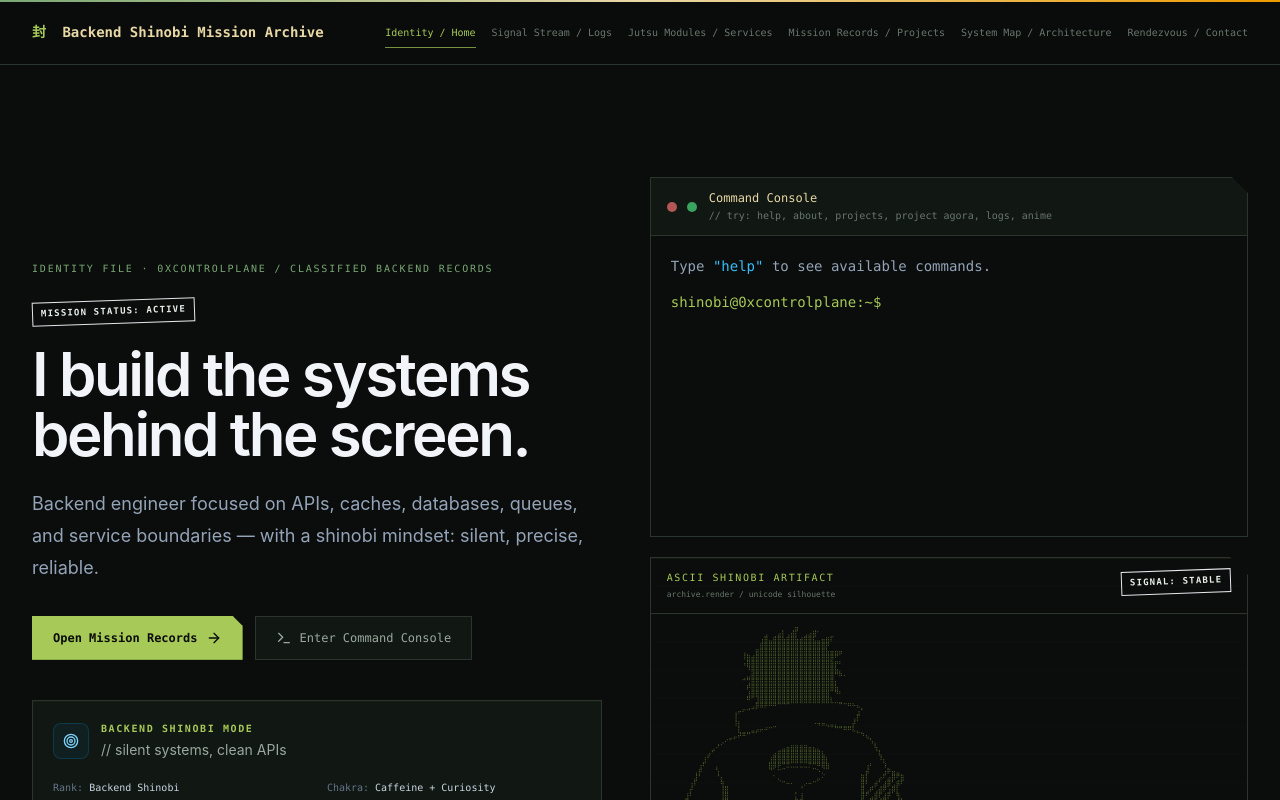
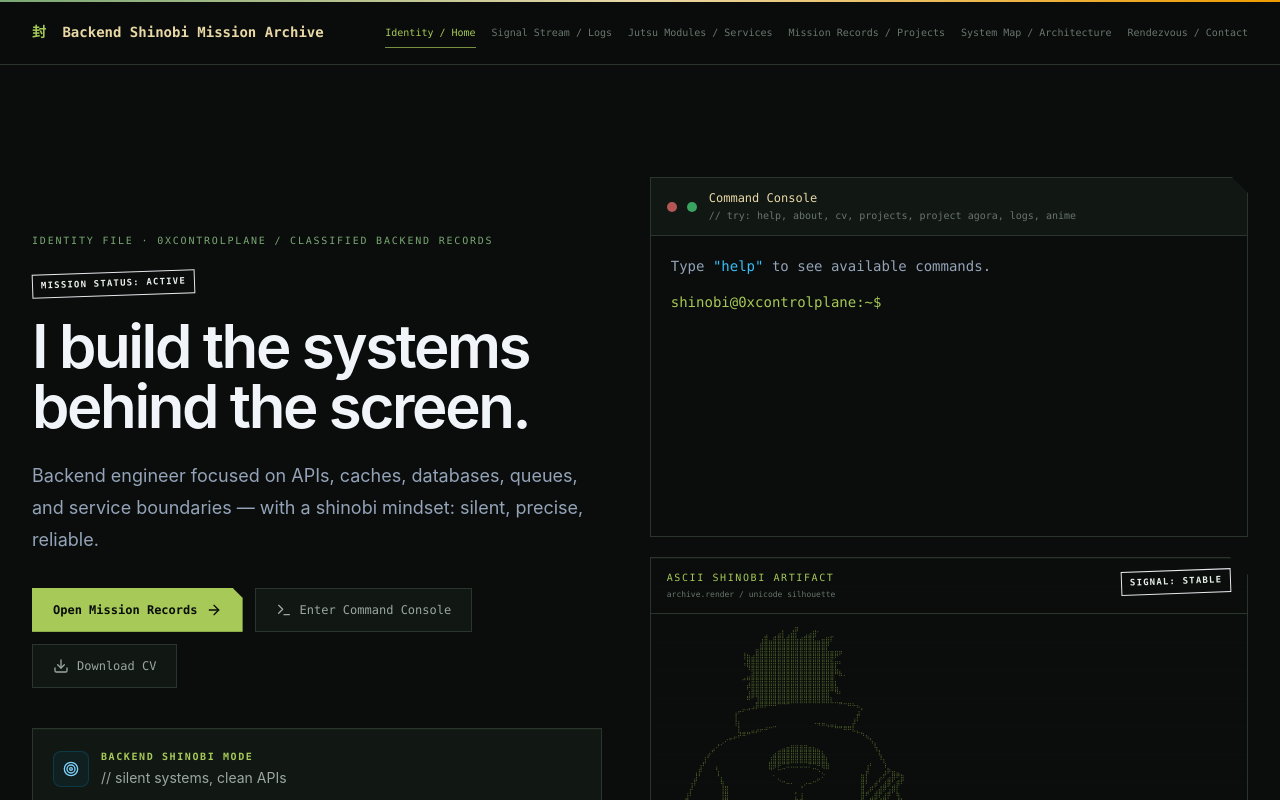
Before and after one commit to 0xEbrahim/Ninja-portfolio, a React (Vite) app: page / in a window 1280 px wide. Shown: the top 800 px of the page. Built offline with nearby package versions, Linux system fonts and the light colour scheme.

Commit message:
feat: added cv

```diff
--- a/src/components/ContactSection.tsx
+++ b/src/components/ContactSection.tsx
@@ -1,6 +1,7 @@
-import { ArrowUpRight, Github, Linkedin, Mail } from "lucide-react";
+import { ArrowUpRight, Download, Github, Linkedin, Mail } from "lucide-react";
 import { FadeIn } from "./motion/FadeIn";
 import { StampBadge } from "./archive/StampBadge";
+import { cvFileName, cvUrl } from "../lib/cv";
 
 export function ContactSection() {
   return (
@@ -21,6 +22,12 @@ export function ContactSection() {
             <a href="https://github.com/0xEbrahim" target="_blank" rel="noreferrer" className="button-secondary">
               <Github className="h-4 w-4" /> GitHub <ArrowUpRight className="h-3.5 w-3.5" />
             </a>
+            <div className="w-full sm:basis-full lg:max-w-xs">
+              <a href={cvUrl} download={cvFileName} className="button-secondary shinobi-slash-hover w-full">
+                <Download className="h-4 w-4" /> Download CV
+              </a>
+              <p className="mt-2 font-mono text-[10px] leading-5 text-[#69766D]">Grab the PDF version of my backend engineering profile.</p>
+            </div>
           </div>
         </div>
       </FadeIn>
--- a/src/components/HeroSection.tsx
+++ b/src/components/HeroSection.tsx
@@ -1,10 +1,11 @@
-import { ArrowRight, Target, Terminal } from "lucide-react";
+import { ArrowRight, Download, Target, Terminal } from "lucide-react";
 import { InteractiveTerminal } from "./InteractiveTerminal";
 import { FadeIn } from "./motion/FadeIn";
 import { MagneticCard } from "./motion/MagneticCard";
 import { triggerShuriken } from "./motion/ShurikenBurst";
 import { StampBadge } from "./archive/StampBadge";
 import { AsciiShinobiArtifact } from "./AsciiShinobiArtifact";
+import { cvFileName, cvUrl } from "../lib/cv";
 
 export function HeroSection() {
   function handleEnterConsole() {
@@ -34,6 +35,7 @@ export function HeroSection() {
           <div className="mt-8 flex flex-col gap-3 sm:flex-row sm:flex-wrap">
             <a href="#projects" className="button-primary shinobi-slash-hover w-full sm:w-auto">Open Mission Records <ArrowRight className="h-4 w-4" /></a>
             <button type="button" className="button-secondary shinobi-slash-hover w-full sm:w-auto" onClick={handleEnterConsole}><Terminal className="h-4 w-4" /> Enter Command Console</button>
+            <a href={cvUrl} download={cvFileName} className="button-secondary shinobi-slash-hover w-full sm:w-auto"><Download className="h-4 w-4" /> Download CV</a>
           </div>
           <button
             type="button"
--- a/src/components/InteractiveTerminal.tsx
+++ b/src/components/InteractiveTerminal.tsx
@@ -4,6 +4,7 @@ import { findProject, projects } from "../data/projects";
 import { logPool } from "../data/logs";
 import { triggerShuriken } from "./motion/ShurikenBurst";
 import { pulseSection } from "../lib/sectionPulse";
+import { cvFileName, cvUrl } from "../lib/cv";
 
 type OutputLine = {
   id: string;
@@ -54,7 +55,7 @@ function lineTargets(content: ReactNode): number[] {
 
 function typeModeFor(command: string): TypeMode {
   const base = command.toLowerCase().split(/\s+/)[0];
-  return ["help", "projects", "repos", "ls", "logs", "anime", "shinobi", "naruto", "history", "about", "profile", "cv"].includes(base) ? "line" : "char";
+  return ["help", "projects", "repos", "ls", "logs", "anime", "shinobi", "naruto", "history", "about", "profile", "cv", "resume"].includes(base) ? "line" : "char";
 }
 
 const helpItems = [
@@ -62,7 +63,8 @@ const helpItems = [
   ["whoami", "show compact identity summary"],
   ["about", "show detailed profile dossier"],
   ["profile", "alias for about"],
-  ["cv", "show CV-based backend profile"],
+  ["cv", "show CV download link"],
+  ["resume", "alias for cv"],
   ["skills / stack", "show backend skills and technologies"],
   ["projects / repos / ls", "show project index"],
   ["project <name> / repo <name>", "inspect a project"],
@@ -222,7 +224,7 @@ export function InteractiveTerminal() {
     const argument = args.join(" ");
 
     if (command === "clear") return "clear";
-    if (["about", "profile", "cv"].includes(command)) {
+    if (["about", "profile"].includes(command)) {
       return { content: argument === "--short" ? shortAbout() : aboutDossier() };
     }
     if (command === "project" || command === "repo") {
@@ -279,12 +281,20 @@ export function InteractiveTerminal() {
           <p>Email: <a href="mailto:ibrahiim.elsayeedev@gmail.com">ibrahiim.elsayeedev@gmail.com</a></p>
         </div>
       ),
+      cv: (
+        <div className="space-y-1">
+          <p>CV file ready.</p>
+          <p>Use the Download CV button in the page, or open:</p>
+          <a href={cvUrl} download={cvFileName}>{cvUrl}</a>
+        </div>
+      ),
       history: history.length ? <div className="space-y-1">{history.map((item, index) => <p key={`${item}-${index}`}>{index + 1} · {item}</p>)}</div> : <p>No commands in history.</p>,
     };
 
     const aliases: Record<string, string> = {
       repos: "projects",
       ls: "projects",
+      resume: "cv",
     };
     const result = commands[aliases[command] ?? command];
     return result
@@ -370,7 +380,7 @@ export function InteractiveTerminal() {
         <span className="h-2.5 w-2.5 rounded-full bg-green-400/70" />
         <div className="ml-3 min-w-0">
           <p className="font-mono text-xs text-[#E9D8A6]">Command Console</p>
-          <p className="mt-0.5 break-words font-mono text-[10px] text-[#69766D]">// try: help, about, projects, project agora, logs, anime</p>
+          <p className="mt-0.5 break-words font-mono text-[10px] text-[#69766D]">// try: help, about, cv, projects, project agora, logs, anime</p>
         </div>
       </div>
       <div ref={scrollContainerRef} className="terminal-body" aria-live="polite">
--- /dev/null
+++ b/src/lib/cv.ts
@@ -0,0 +1,2 @@
+export const cvFileName = "Ibrahim_Elsayed_Software_CV.pdf";
+export const cvUrl = `${import.meta.env.BASE_URL}${cvFileName}`;
```
Also changed, not shown: 2 other files (tests, documents, lock files or other folders).
